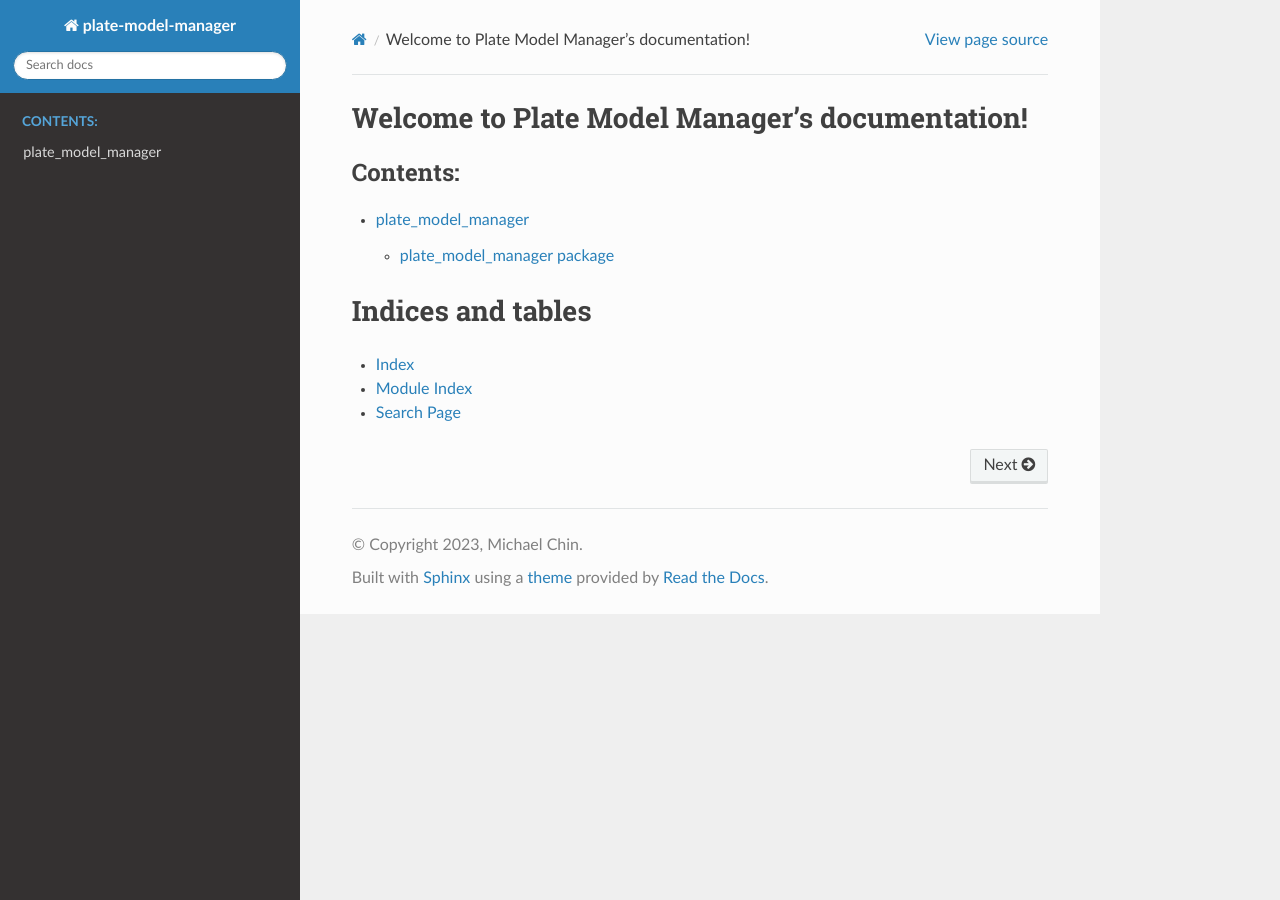
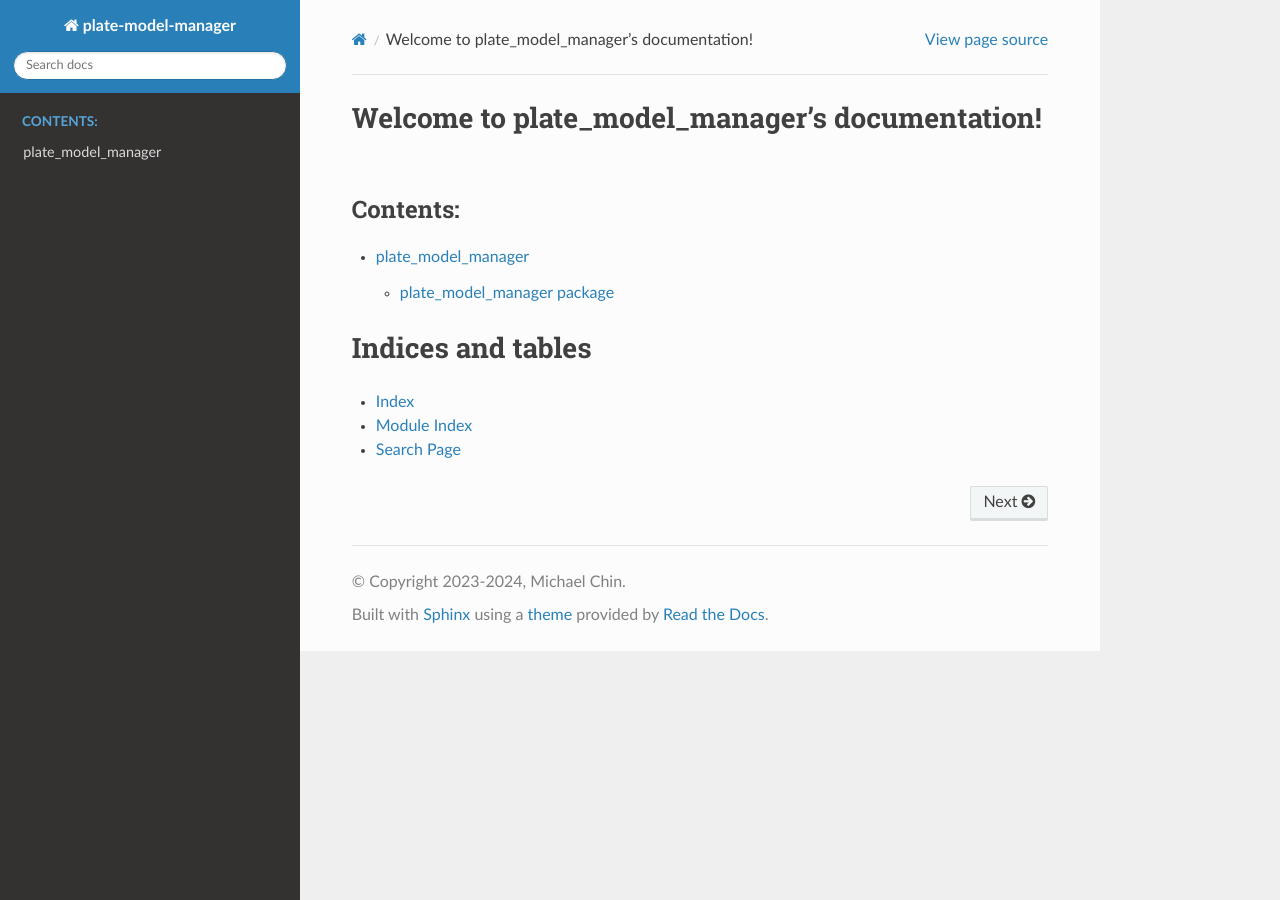
Before and after one commit to michaelchin/plate-model-manager, a Sphinx documentation site: the page built from doc/source/index.rst, in a window 1280 px wide. Built offline with Sphinx 7.4.7 and the Read the Docs theme 2.0.0, drawn with Linux system fonts in a browser that asks for light colours.

```diff
--- a/doc/source/conf.py
+++ b/doc/source/conf.py
@@ -7,9 +7,9 @@
 # https://www.sphinx-doc.org/en/master/usage/configuration.html#project-information
 
 project = "plate-model-manager"
-copyright = "2023, Michael Chin"
+copyright = "2023-2024, Michael Chin"
 author = "Michael Chin"
-release = "0.0.1"
+release = "1.2.0"
 
 # -- General configuration ---------------------------------------------------
 # https://www.sphinx-doc.org/en/master/usage/configuration.html#general-configuration
--- a/doc/source/index.rst
+++ b/doc/source/index.rst
@@ -3,7 +3,7 @@
    You can adapt this file completely to your liking, but it should at least
    contain the root `toctree` directive.
 
-Welcome to Plate Model Manager's documentation!
+Welcome to plate_model_manager's documentation!
 =================================================
 
 .. toctree::
```
Also changed, not shown: 1 other file.
